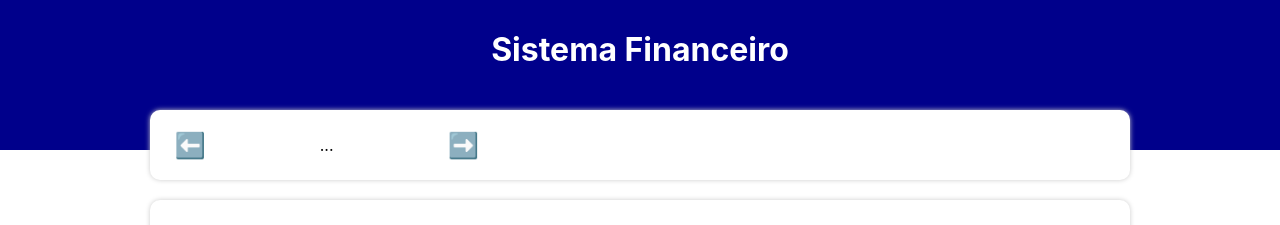
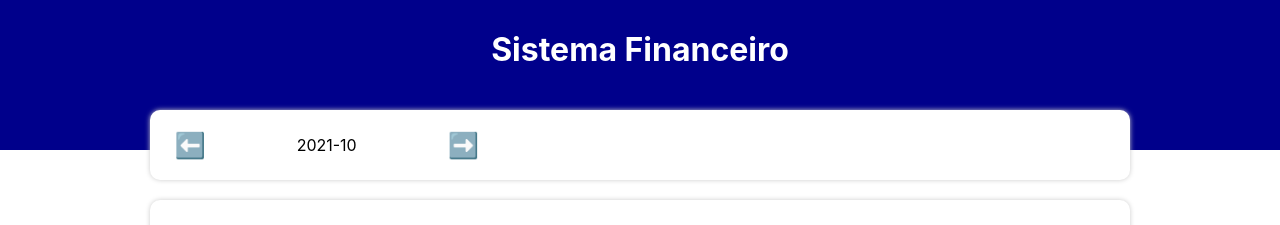
Before and after one commit to yansntss/expense-tracker, a React (Create React App) app: page / in a window 1280 px wide. Shown: the top 225 px of the page. Built offline with nearby package versions, Linux system fonts and the light colour scheme.

Commit message:
Setando a data do infoArea

```diff
--- a/src/App.tsx
+++ b/src/App.tsx
@@ -25,7 +25,7 @@
       </C.Header>
       <C.Body>
         {/* Área de informações */}
-        <InfoArea />
+        <InfoArea  currentMonth={currentMonth} />
 
         {/*  Área de inserção*/}
 
--- a/src/components/InfoArea/index.tsx
+++ b/src/components/InfoArea/index.tsx
@@ -1,11 +1,15 @@
 import * as C from './styles'
 
-export const InfoArea = () => {
+type Props = {
+    currentMonth: string
+}
+
+export const InfoArea = ({currentMonth }: Props) => {
     return(
         <C.Container>
             <C.MonthArea>
                 <C.MonthArrow>⬅️</C.MonthArrow>
-                <C.MonthTitle> ... </C.MonthTitle>
+                <C.MonthTitle> {currentMonth} </C.MonthTitle>
                 <C.MonthArrow>➡️</C.MonthArrow>
             </C.MonthArea>
             <C.ResumeArea>
```
